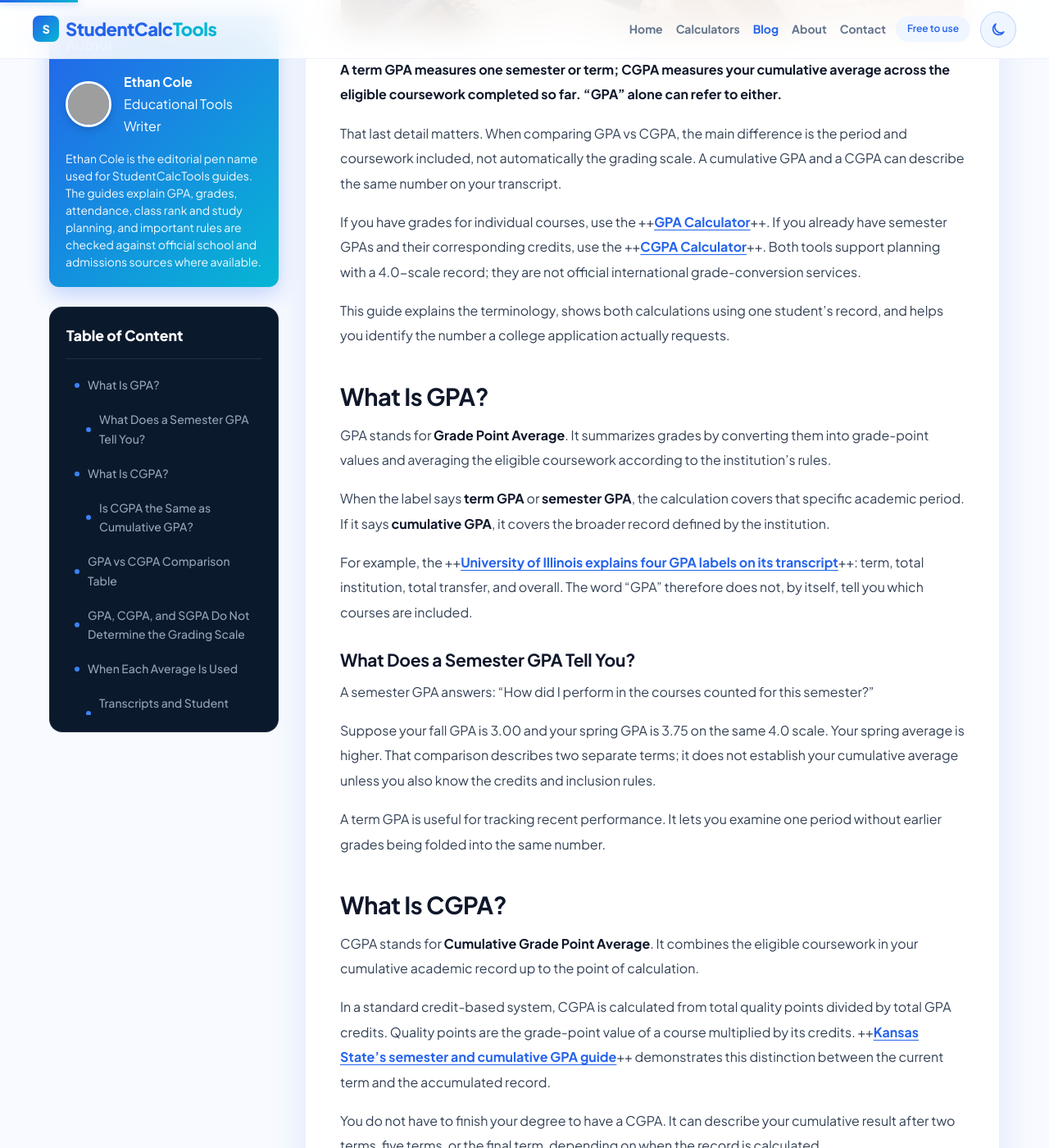
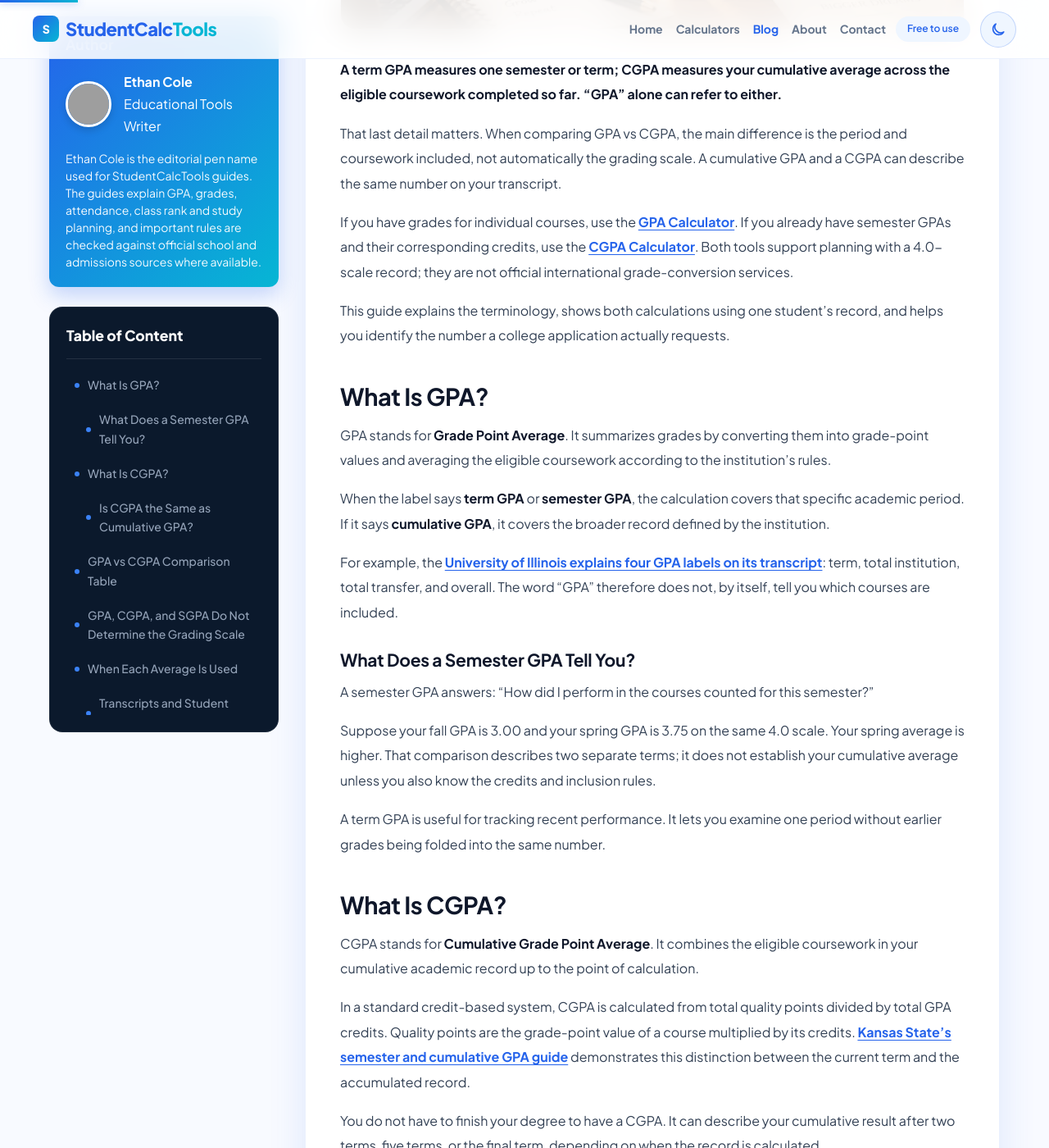
Before and after one commit to zaidmeo09-dhangal/studentcalctools, a Jekyll site: the page built from _posts/2026-10-01-gpa-vs-cgpa-key-differences-and-calculation-examples.md, in a window 1280 px wide and 1400 px high, scrolled down 1008 px. Shown: the whole window at 82% size. Built offline with Jekyll 4.4.1, drawn with Linux system fonts in a browser that asks for light colours; some of the changed text lies outside the part shown; grey boxes are pictures that could not be loaded.

Commit message:
Update _posts/2026-10-01-gpa-vs-cgpa-key-differences-and-calculation-examples.md (via Pages CMS)

```diff
--- a/_posts/2026-10-01-gpa-vs-cgpa-key-differences-and-calculation-examples.md
+++ b/_posts/2026-10-01-gpa-vs-cgpa-key-differences-and-calculation-examples.md
@@ -86,7 +86,7 @@ faqs_raw: >-
 
 That last detail matters. When comparing GPA vs CGPA, the main difference is the period and coursework included, not automatically the grading scale. A cumulative GPA and a CGPA can describe the same number on your transcript.
 
-If you have grades for individual courses, use the ++[GPA Calculator](https://studentcalctools.com/gpa-calculator/)++. If you already have semester GPAs and their corresponding credits, use the ++[CGPA Calculator](https://studentcalctools.com/cgpa-calculator/)++. Both tools support planning with a 4.0-scale record; they are not official international grade-conversion services.
+If you have grades for individual courses, use the [GPA Calculator](https://studentcalctools.com/gpa-calculator/). If you already have semester GPAs and their corresponding credits, use the [CGPA Calculator](https://studentcalctools.com/cgpa-calculator/). Both tools support planning with a 4.0-scale record; they are not official international grade-conversion services.
 
 This guide explains the terminology, shows both calculations using one student’s record, and helps you identify the number a college application actually requests.
 
@@ -98,7 +98,7 @@ GPA stands for **Grade Point Average**. It summarizes grades by converting them
 
 When the label says **term GPA** or **semester GPA**, the calculation covers that specific academic period. If it says **cumulative GPA**, it covers the broader record defined by the institution.
 
-For example, the ++[University of Illinois explains four GPA labels on its transcript](https://registrar.illinois.edu/courses-grades/calculate-your-gpa/)++: term, total institution, total transfer, and overall. The word “GPA” therefore does not, by itself, tell you which courses are included.
+For example, the [University of Illinois explains four GPA labels on its transcript](https://registrar.illinois.edu/courses-grades/calculate-your-gpa/): term, total institution, total transfer, and overall. The word “GPA” therefore does not, by itself, tell you which courses are included.
 
 ### What Does a Semester GPA Tell You?
 
@@ -114,11 +114,11 @@ A term GPA is useful for tracking recent performance. It lets you examine one pe
 
 CGPA stands for **Cumulative Grade Point Average**. It combines the eligible coursework in your cumulative academic record up to the point of calculation.
 
-In a standard credit-based system, CGPA is calculated from total quality points divided by total GPA credits. Quality points are the grade-point value of a course multiplied by its credits. ++[Kansas State’s semester and cumulative GPA guide](https://cba.k-state.edu/success/advising/resources/KSU-GPA-Calculation.pdf)++ demonstrates this distinction between the current term and the accumulated record.
+In a standard credit-based system, CGPA is calculated from total quality points divided by total GPA credits. Quality points are the grade-point value of a course multiplied by its credits. [Kansas State’s semester and cumulative GPA guide](https://cba.k-state.edu/success/advising/resources/KSU-GPA-Calculation.pdf) demonstrates this distinction between the current term and the accumulated record.
 
 You do not have to finish your degree to have a CGPA. It can describe your cumulative result after two terms, five terms, or the final term, depending on when the record is calculated.
 
-“Cumulative” also does not mean every course you have ever taken. The relevant record may be limited to one institution, one degree level, or another defined scope. ++[MIT, for example, maintains separate undergraduate and graduate GPAs for students enrolled in both degree levels](https://registrar.mit.edu/classes-grades-evaluations/grades/calculating-gpa)++.
+“Cumulative” also does not mean every course you have ever taken. The relevant record may be limited to one institution, one degree level, or another defined scope. [MIT, for example, maintains separate undergraduate and graduate GPAs for students enrolled in both degree levels](https://registrar.mit.edu/classes-grades-evaluations/grades/calculating-gpa).
 
 ### Is CGPA the Same as Cumulative GPA?
 
@@ -134,7 +134,7 @@ The GPA column below specifically means **term or semester GPA**. Without that q
 
 
 | **Feature** | **Term GPA** | **CGPA or cumulative GPA** |
-| ----------------------------------------------------- | ------------------------------------------------------------------ | -------------------------------------------------------------------- |
+| ----------------------------------------------------- | ----------------------------------------------- | -------------------------------------------------------------------- |
 | Full meaning | Grade Point Average for one term | Cumulative Grade Point Average |
 | Period covered | One semester, quarter, or defined term | The eligible cumulative record through the reporting date |
 | Main question answered | How did I perform this term? | How have I performed across the included terms? |
@@ -143,7 +143,7 @@ The GPA column below specifically means **term or semester GPA**. Without that q
 | Must it use a different scale from the other measure? | No | No |
 | Effect of one new grade | Depends on its credit share within the term | Depends on its credit share within the larger cumulative record |
 | Application use | Report it when the form requests that term | Report it when the form requests the cumulative record |
-| Matching StudentCalcTools tool | ++[GPA calculator](https://studentcalctools.com/gpa-calculator/)++ | ++[CGPA calculator](https://studentcalctools.com/cgpa-calculator/)++ |
+| Matching StudentCalcTools tool | GPA calculator | CGPA calculator |
 
 
 The key difference between GPA and CGPA is **scope**. The same credit-based averaging method can calculate either measure when the institution applies the same inclusion rules.
@@ -160,9 +160,9 @@ Keep these three questions separate:
 2. **Scale:** Is it out of 4.0, 5.0, 10.0, or another maximum?
 3. **Course rules:** Which grades and credits count, and how are they weighted?
 
-SGPA stands for **Semester Grade Point Average**. It is a label that explicitly identifies the semester measure. For example, ++[IIT Delhi’s published Courses of Study defines SGPA for a semester and CGPA across completed semesters](https://home.iitd.ac.in/uploads/CouStudy_201819.pdf)++.
+SGPA stands for **Semester Grade Point Average**. It is a label that explicitly identifies the semester measure. For example, [IIT Delhi’s published Courses of Study defines SGPA for a semester and CGPA across completed semesters](https://home.iitd.ac.in/uploads/CouStudy_201819.pdf).
 
-Do not assume “GPA means out of 4” and “CGPA means out of 10.” ++[MIT uses a 5.0 scale for both its term and cumulative GPA](https://registrar.mit.edu/classes-grades-evaluations/grades/calculating-gpa)++. That alone shows why the abbreviation cannot establish the scale.
+Do not assume “GPA means out of 4” and “CGPA means out of 10.” [MIT uses a 5.0 scale for both its term and cumulative GPA](https://registrar.mit.edu/classes-grades-evaluations/grades/calculating-gpa). That alone shows why the abbreviation cannot establish the scale.
 
 Likewise, **credit weighting** is different from **course-difficulty weighting**. Multiplying a grade by its credit hours makes a larger-credit course contribute more. Adding bonus points for an eligible advanced course is a separate grading rule. Neither distinction tells you whether the calculation is for one term or multiple terms.
 
@@ -176,7 +176,7 @@ Your transcript and the instructions for a particular application determine whic
 
 ### Transcripts and Student Records
 
-The record may show both term and cumulative values, or display them in different places. ++[MIT’s registrar states that cumulative GPA appears on its transcript, while term GPA appears on the internal grade report](https://registrar.mit.edu/classes-grades-evaluations/grades/calculating-gpa)++.
+The record may show both term and cumulative values, or display them in different places. [MIT’s registrar states that cumulative GPA appears on its transcript, while term GPA appears on the internal grade report](https://registrar.mit.edu/classes-grades-evaluations/grades/calculating-gpa).
 
 If you cannot find a semester average on a transcript, that does not establish that the school never calculates one. Check the student portal, transcript legend, or registrar’s explanation.
 
@@ -202,11 +202,11 @@ There is no single reporting rule for every college and degree level. The follow
 
 
 | **Application or institution** | **What its published guidance says** | **What you should do** |
-| -------------------------------------------------------------------------------------------------------------------------------------------------------------------------------------- | ---------------------------------------------------------------------------------------------------------------------------------------------------------------- | ----------------------------------------------------------------------------------------------------------------------------------------------------------- |
-| ++[Common App high-school details guidance](https://www.commonapp.org/static/551c899179247debfb36c77eecb36179/Resource_FY_HighSchoolDetails_ENG_2025.06.24_0.pdf)++ | Addresses cumulative numerical GPA and the reporting scale; says to use the weighted value when the school calculates both weighted and unweighted GPA. | Confirm your cumulative figure and its weighting designation with your school. Follow the form’s options if your school does not calculate a numerical GPA. |
-| ++[STARS guidance for international applicants](https://starsrecord.zendesk.com/hc/en-us/articles/37318196120347-International-Applicant-How-To-Enter-Cumulative-GPA-And-Class-Rank)++ | Requests cumulative GPA as shown on the secondary-school transcript, using the same scale. Allows both weighted and unweighted cumulative values when available. | Copy the appropriate transcript values and scale. Do not substitute your latest semester average. |
-| ++[Stanford Graduate Admissions](https://gradadmissions.stanford.edu/apply/faq)++ | Asks for GPA and GPA scale for each listed institution. Says to enter the transcript value without converting a different scale to 4.0. | Preserve the institution-specific record and original grading scale. |
-| ++[UC Berkeley Graduate Division](https://grad.berkeley.edu/admissions/application-process/faq/)++ | Directs GPA calculation questions to the applicant’s department because requirements can be program-specific. | Check the intended department’s instructions rather than applying a general internet formula. |
+| ---------------------------------------------------------------------------------------------------------------------------------------------------------------------------------- | ---------------------------------------------------------------------------------------------------------------------------------------------------------------- | ----------------------------------------------------------------------------------------------------------------------------------------------------------- |
+| [Common App high-school details guidance](https://www.commonapp.org/static/551c899179247debfb36c77eecb36179/Resource_FY_HighSchoolDetails_ENG_2025.06.24_0.pdf) | Addresses cumulative numerical GPA and the reporting scale; says to use the weighted value when the school calculates both weighted and unweighted GPA. | Confirm your cumulative figure and its weighting designation with your school. Follow the form’s options if your school does not calculate a numerical GPA. |
+| [STARS guidance for international applicants](https://starsrecord.zendesk.com/hc/en-us/articles/37318196120347-International-Applicant-How-To-Enter-Cumulative-GPA-And-Class-Rank) | Requests cumulative GPA as shown on the secondary-school transcript, using the same scale. Allows both weighted and unweighted cumulative values when available. | Copy the appropriate transcript values and scale. Do not substitute your latest semester average. |
+| [Stanford Graduate Admissions](https://gradadmissions.stanford.edu/apply/faq) | Asks for GPA and GPA scale for each listed institution. Says to enter the transcript value without converting a different scale to 4.0. | Preserve the institution-specific record and original grading scale. |
+| [UC Berkeley Graduate Division](https://grad.berkeley.edu/admissions/application-process/faq/) | Directs GPA calculation questions to the applicant’s department because requirements can be program-specific. | Check the intended department’s instructions rather than applying a general internet formula. |
 
 
 These examples describe reporting instructions, not guaranteed admissions outcomes or universal GPA cutoffs.
@@ -217,7 +217,7 @@ Read the help text and the institution’s application guide. Check whether the
 
 If it remains unclear, ask: “My transcript reports a semester GPA and a cumulative CGPA. Which value should I enter, and should I keep the original scale?”
 
-If your school does not calculate GPA, do not invent an official value. For instance, ++[STARS provides explicit options for schools that do not report cumulative GPA](https://starsrecord.zendesk.com/hc/en-us/articles/37318196120347-International-Applicant-How-To-Enter-Cumulative-GPA-And-Class-Rank)++. Use the relevant application’s instructions.
+If your school does not calculate GPA, do not invent an official value. For instance, [STARS provides explicit options for schools that do not report cumulative GPA](https://starsrecord.zendesk.com/hc/en-us/articles/37318196120347-International-Applicant-How-To-Enter-Cumulative-GPA-And-Class-Rank). Use the relevant application’s instructions.
 
 
 
@@ -231,7 +231,7 @@ For each included course:
 
 **Quality points = Grade-point value × course credits**
 
-The ++[University of Illinois registrar explains this quality-points method](https://registrar.illinois.edu/courses-grades/calculate-your-gpa/)++. Your institution determines the grade-point values and which courses enter the calculation.
+The [University of Illinois registrar explains this quality-points method](https://registrar.illinois.edu/courses-grades/calculate-your-gpa/). Your institution determines the grade-point values and which courses enter the calculation.
 
 ### Worked GPA Example
 
@@ -253,7 +253,7 @@ Add the quality points, then divide by the included credits:
 
 The A in four-credit Mathematics contributes more than the C in two-credit History. Simply averaging the four grade-point values would give 3.00, which would not reflect the unequal course credits.
 
-For a fuller course-by-course walkthrough, read ++[how to calculate GPA](https://studentcalctools.com/blog/how-to-calculate-gpa/)++. To reproduce this example in the GPA calculator, enter the four letter grades and their respective credits.
+For a fuller course-by-course walkthrough, read [how to calculate GPA](https://studentcalctools.com/blog/how-to-calculate-gpa/). To reproduce this example in the GPA calculator, enter the four letter grades and their respective credits.
 
 
 
@@ -359,9 +359,9 @@ Changing scales is a different task from combining terms. The labels GPA and CGP
 
 For example, multiplying 8.0 out of 10 by 0.4 produces 3.2 arithmetically. That does not establish that a receiving university considers those academic records equivalent.
 
-Follow the receiving institution’s instructions. ++[Stanford Graduate Admissions explicitly tells applicants to keep the transcript’s original GPA scale](https://gradadmissions.stanford.edu/apply/faq)++. Where conversion is required, use the institution’s specified method or requested credential evaluation.
+Follow the receiving institution’s instructions. [Stanford Graduate Admissions explicitly tells applicants to keep the transcript’s original GPA scale](https://gradadmissions.stanford.edu/apply/faq). Where conversion is required, use the institution’s specified method or requested credential evaluation.
 
-A concrete illustration is ++[MIT’s published 4.0 conversion method](https://registrar.mit.edu/classes-grades-evaluations/grades/calculating-gpa)++: it changes the values assigned to course grades and recalculates. It does not instruct students to multiply the final 5.0-scale GPA by 4/5.
+A concrete illustration is [MIT’s published 4.0 conversion method](https://registrar.mit.edu/classes-grades-evaluations/grades/calculating-gpa): it changes the values assigned to course grades and recalculates. It does not instruct students to multiply the final 5.0-scale GPA by 4/5.
 
 The same caution applies to percentages. “CGPA × 9.5” or “CGPA × 10” is not an automatic rule for every institution. Use a formula only when the relevant institution prescribes it.
 
@@ -375,13 +375,13 @@ A calculator can correctly average the inputs and still differ from your officia
 
 Use credits that actually belong in the GPA denominator. Do not automatically use all earned credits or remove every failed course.
 
-For example, the ++[Illinois registrar’s calculation includes an F-grade course with zero quality points and five GPA hours](https://registrar.illinois.edu/courses-grades/calculate-your-gpa/)++. Separately, ++[Illinois excludes credit/no-credit courses from GPA](https://registrar.illinois.edu/registration/registration-process/credit-no-credit/)++, even though those courses can count toward total credit hours.
+For example, the [Illinois registrar’s calculation includes an F-grade course with zero quality points and five GPA hours](https://registrar.illinois.edu/courses-grades/calculate-your-gpa/). Separately, [Illinois excludes credit/no-credit courses from GPA](https://registrar.illinois.edu/registration/registration-process/credit-no-credit/), even though those courses can count toward total credit hours.
 
 Those are institutional examples. Check your own rules for failed, withdrawn, incomplete, audited, and pass/fail coursework.
 
 ### Retakes Can Change the Cumulative Course Set
 
-Do not assume a repeated course erases the first attempt. ++[MIT counts both attempts in term and cumulative GPA](https://registrar.mit.edu/classes-grades-evaluations/grades/grading-policies/repeating-subject)++.
+Do not assume a repeated course erases the first attempt. [MIT counts both attempts in term and cumulative GPA](https://registrar.mit.edu/classes-grades-evaluations/grades/grading-policies/repeating-subject).
 
 If your institution instead replaces or excludes an earlier attempt, recompute the affected cumulative record using that rule. Adding old semester averages without adjustments may preserve a grade that no longer belongs in the official CGPA.
 
@@ -389,7 +389,7 @@ If your institution instead replaces or excludes an earlier attempt, recompute t
 
 In the worked example, the first semester’s exact GPA is 38 ÷ 12. If you enter its rounded value, 3.17, multiplying by 12 gives 38.04 rather than the original 38 quality points.
 
-That difference is small, but it explains why term-level estimates may not reproduce an official cumulative figure exactly. Keep available precision during calculations and follow your institution’s display rule at the end. ++[Illinois, for example, truncates its transcript GPA to two decimal places rather than rounding](https://registrar.illinois.edu/courses-grades/calculate-your-gpa/)++.
+That difference is small, but it explains why term-level estimates may not reproduce an official cumulative figure exactly. Keep available precision during calculations and follow your institution’s display rule at the end. [Illinois, for example, truncates its transcript GPA to two decimal places rather than rounding](https://registrar.illinois.edu/courses-grades/calculate-your-gpa/).
 
 ### Different Scales and Credit Systems Cannot Be Mixed Directly
 
@@ -403,6 +403,6 @@ Also check whether the credits use a consistent unit. A transfer evaluation or i
 
 Start with the period you want to measure and the information you have.
 
-Use the ++[GPA calculator](https://studentcalctools.com/gpa-calculator/)++ when you have individual course grades and credits on its supported 4.0 scale. Use the ++[CGPA calculator](https://studentcalctools.com/cgpa-calculator/)++ when you have compatible semester GPAs and matching GPA credits to combine.
+Use the GPA calculator when you have individual course grades and credits on its supported 4.0 scale. Use the CGPA calculator when you have compatible semester GPAs and matching GPA credits to combine.
 
 For official reporting, return to your transcript and the application instructions. The right number has the right period, scale, and coursework behind it.
```
